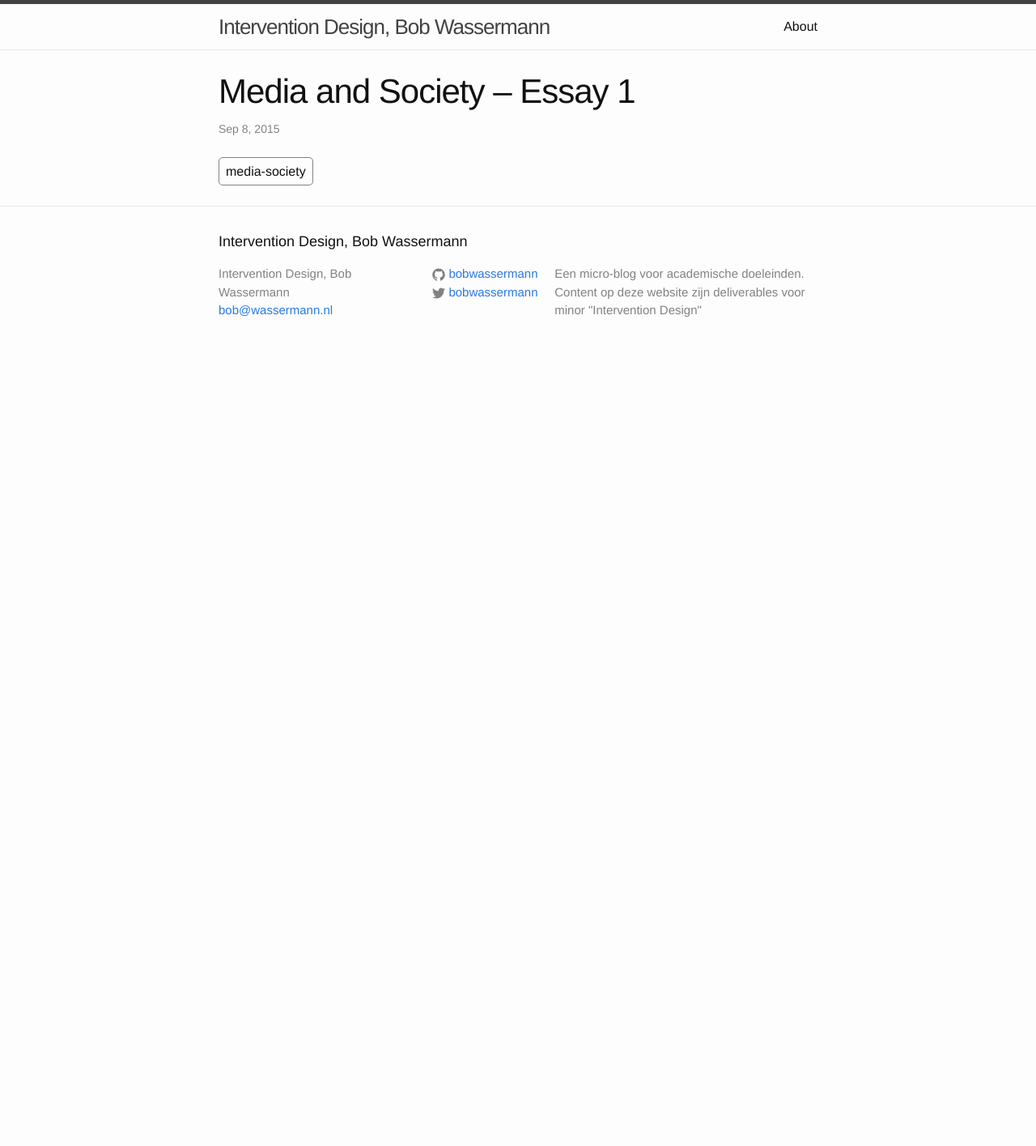
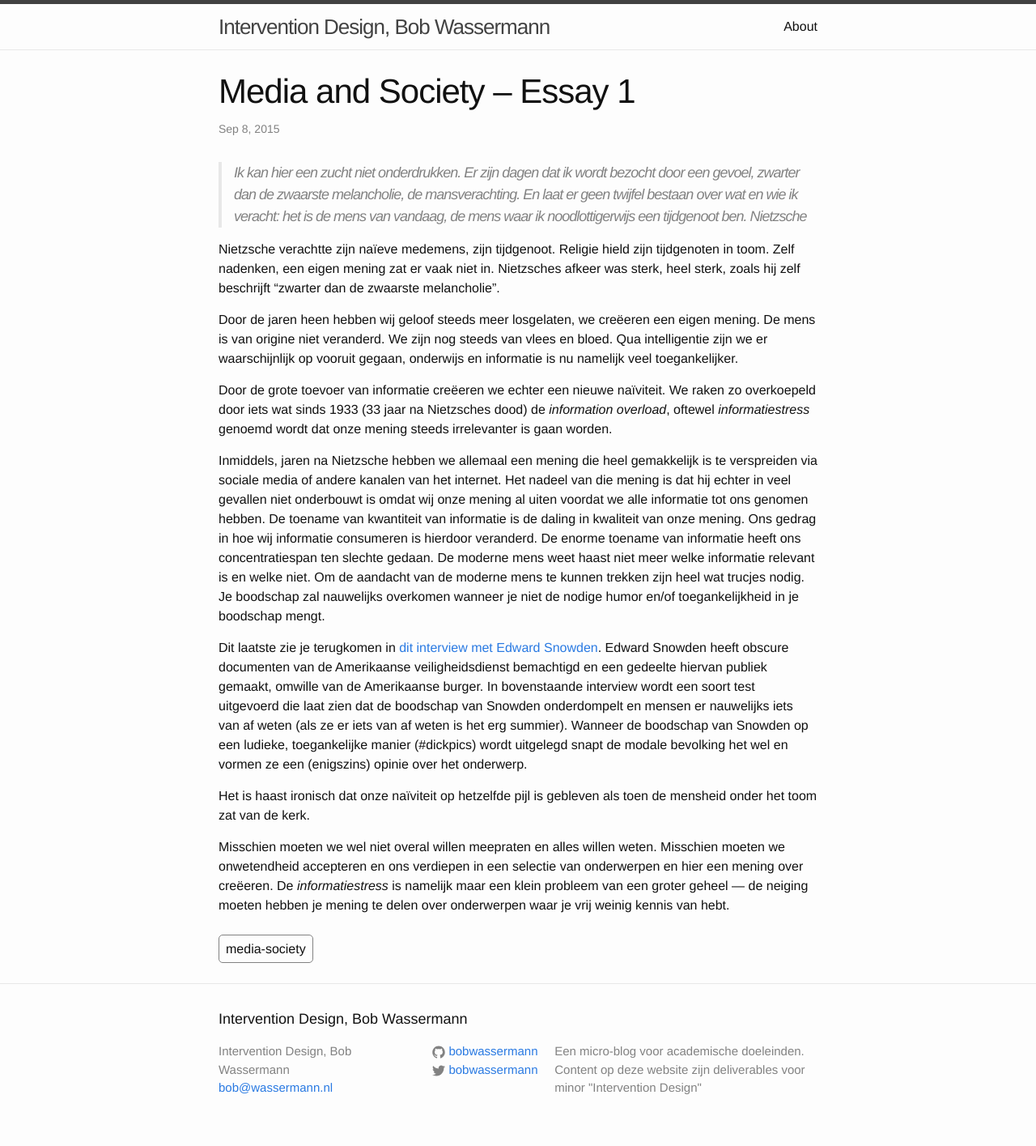
Before and after one commit to BobWassermann/interventiondesign, a Jekyll site: the page built from _posts/2015-09-08-ms-essay-1.md, in a window 1280 px wide. Shown: the whole page at 81% size. Built offline with Jekyll 4.4.1, drawn with Linux system fonts in a browser that asks for light colours; before the commit the page ends 900 px from its top, so only the background shows below that.

Commit message:
updated articles

```diff
--- a/_posts/2015-09-08-ms-essay-1.md
+++ b/_posts/2015-09-08-ms-essay-1.md
@@ -4,3 +4,19 @@
 date:   2015-09-08 09:00:00
 categories: media-society
 ---
+> Ik kan hier een zucht niet onderdrukken. Er zijn dagen dat ik wordt bezocht door een gevoel, zwarter dan de zwaarste melancholie, de mansverachting. En laat er geen twijfel bestaan over wat en wie ik veracht: het is de mens van vandaag, de mens waar ik noodlottigerwijs een tijdgenoot ben.
+Nietzsche
+
+Nietzsche verachtte zijn naïeve medemens, zijn tijdgenoot. Religie hield zijn tijdgenoten in toom. Zelf nadenken, een eigen mening zat er vaak niet in. Nietzsches afkeer was sterk, heel sterk, zoals hij zelf beschrijft "zwarter dan de zwaarste melancholie".
+
+Door de jaren heen hebben wij geloof steeds meer losgelaten, we creëeren een eigen mening. De mens is van origine niet veranderd. We zijn nog steeds van vlees en bloed. Qua intelligentie zijn we er waarschijnlijk op vooruit gegaan, onderwijs en informatie is nu namelijk veel toegankelijker.
+
+Door de grote toevoer van informatie creëeren we echter een nieuwe naïviteit. We raken zo overkoepeld door iets wat sinds 1933 (33 jaar na Nietzsches dood) de _information overload_, oftewel _informatiestress_ genoemd wordt dat onze mening steeds irrelevanter is gaan worden.
+
+Inmiddels, jaren na Nietzsche hebben we allemaal een mening die heel gemakkelijk is te verspreiden via sociale media of andere kanalen van het internet. Het nadeel van die mening is dat hij echter in veel gevallen niet onderbouwt is omdat wij onze mening al uiten voordat we alle informatie tot ons genomen hebben. De toename van kwantiteit van informatie is de daling in kwaliteit van onze mening. Ons gedrag in hoe wij informatie consumeren is hierdoor veranderd. De enorme toename van informatie heeft ons concentratiespan ten slechte gedaan. De moderne mens weet haast niet meer welke informatie relevant is en welke niet. Om de aandacht van de moderne mens te kunnen trekken zijn heel wat trucjes nodig. Je boodschap zal nauwelijks overkomen wanneer je niet de nodige humor en/of toegankelijkheid in je boodschap mengt.
+
+Dit laatste zie je terugkomen in [dit interview met Edward Snowden](https://www.youtube.com/watch?v=XEVlyP4_11M). Edward Snowden heeft obscure documenten van de Amerikaanse veiligheidsdienst bemachtigd en een gedeelte hiervan publiek gemaakt, omwille van de Amerikaanse burger. In bovenstaande interview wordt een soort test uitgevoerd die laat zien dat de boodschap van Snowden onderdompelt en mensen er nauwelijks iets van af weten (als ze er iets van af weten is het erg summier). Wanneer de boodschap van Snowden op een ludieke, toegankelijke manier (#dickpics) wordt uitgelegd snapt de modale bevolking het wel en vormen ze een (enigszins) opinie over het onderwerp.
+
+Het is haast ironisch dat onze naïviteit op hetzelfde pijl is gebleven als toen de mensheid onder het toom zat van de kerk.
+
+Misschien moeten we wel niet overal willen meepraten en alles willen weten. Misschien moeten we onwetendheid accepteren en ons verdiepen in een selectie van onderwerpen en hier een mening over creëeren. De _informatiestress_ is namelijk maar een klein probleem van een groter geheel — de neiging moeten hebben je mening te delen over onderwerpen waar je vrij weinig kennis van hebt.
```
Also changed, not shown: _posts/2015-09-08-assignments-annelies-week-2.md (+3 -3 lines).
